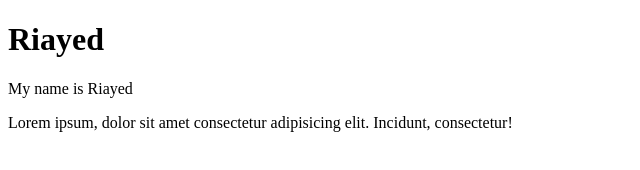
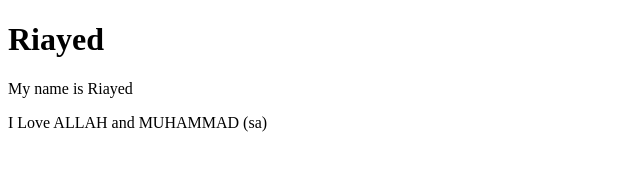
Before and after one commit to mdriadali/secound-website, a plain HTML site: page index.html in a window 1280 px wide. Shown: the whole page, without its empty margins (0-640 px from the left). Drawn offline with Linux system fonts and the light colour scheme.

Commit message:
Update index.html

```diff
--- a/index.html
+++ b/index.html
@@ -8,6 +8,6 @@
 <body>
     <H1>Riayed</H1>
     <p>My name is Riayed</p>
-    <p>Lorem ipsum, dolor sit amet consectetur adipisicing elit. Incidunt, consectetur!</p>
+    <p> I Love ALLAH and MUHAMMAD (sa)</p>
 </body>
 </html>
```
